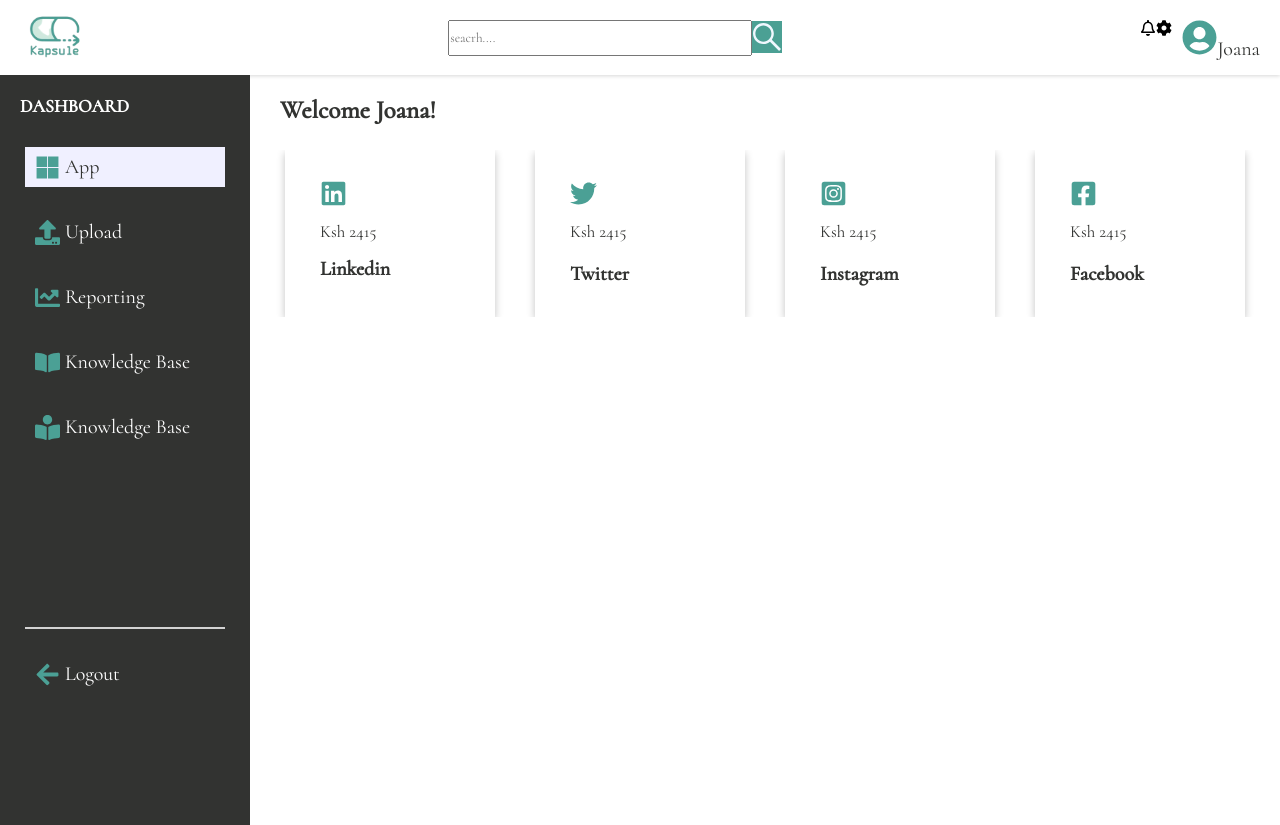
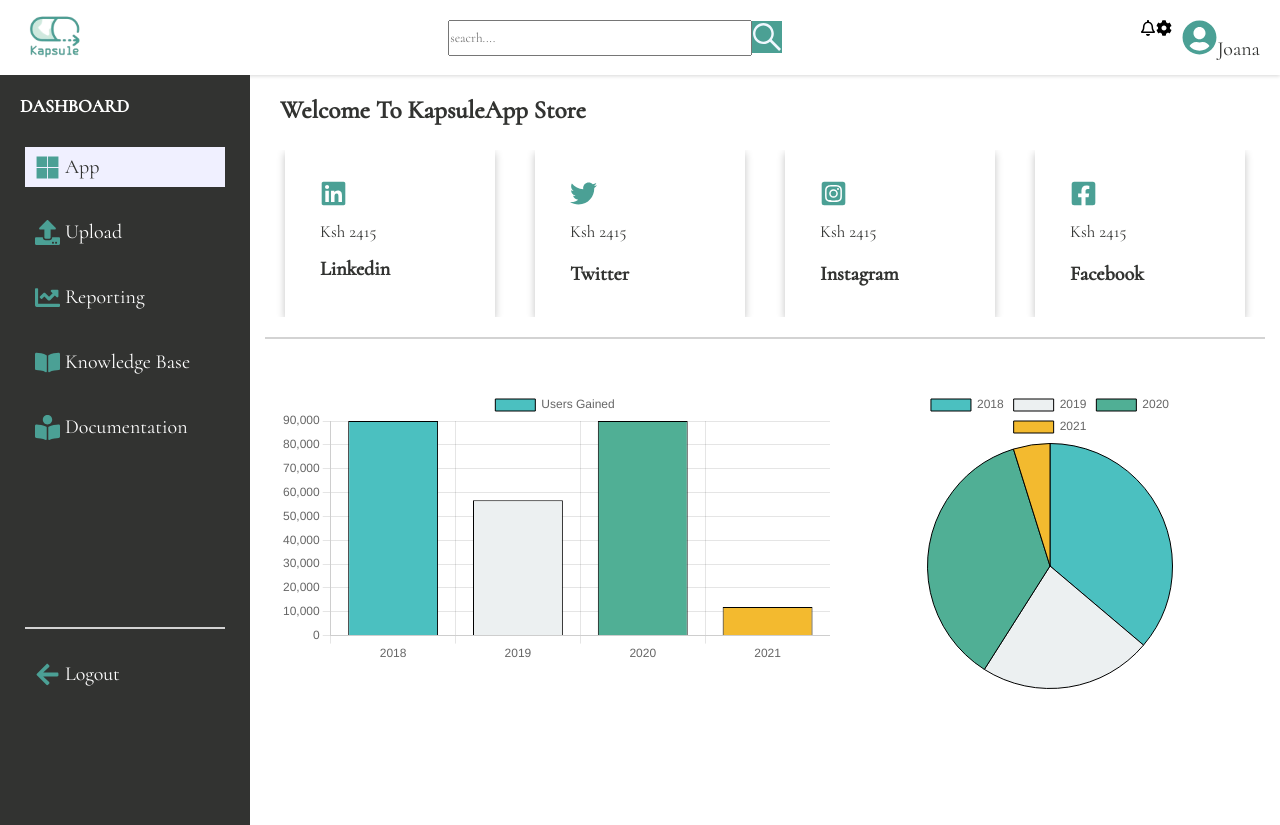
Before and after one commit to Mundurujoana/react-dashboard-kapsule, a React (Create React App) app: page /dashboard in a window 1280 px wide. Built offline with nearby package versions, Linux system fonts and the light colour scheme.

Commit message:
added a chart component with a BarChart and a PieChart

```diff
--- /dev/null
+++ b/src/components/Charts/BarChart.js
@@ -0,0 +1,12 @@
+import React from 'react'
+import { Bar } from 'react-chartjs-2'
+import {Chart as ChartJS} from 'chart.js/auto'
+
+
+const BarChart = ({chartData}) => {
+  return (
+    <Bar data={chartData} />
+  )
+}
+
+export default BarChart;
--- /dev/null
+++ b/src/components/Charts/Data.js
@@ -0,0 +1,27 @@
+
+export const AppData = [
+    {
+      id: 1,
+      year: 2018,
+      userGain: 90000,
+      userLost: 956,
+    },
+    {
+      id: 2,
+      year: 2019,
+      userGain: 56788,
+      userLost: 575,
+    },
+    {
+      id: 3,
+      year: 2020,
+      userGain: 89999,
+      userLost: 666,
+    },
+    {
+      id: 4,
+      year: 2021,
+      userGain: 12000,
+      userLost: 4079,
+    }
+  ]
--- /dev/null
+++ b/src/components/Charts/PieChart.js
@@ -0,0 +1,11 @@
+import React from 'react'
+import { Pie } from 'react-chartjs-2'
+import {Chart as ChartJS} from 'chart.js/auto'
+
+const PieChart = ({chartData}) => {
+  return (
+    <Pie data={chartData} />
+  )
+}
+
+export default PieChart
--- a/src/components/Home/Home.jsx
+++ b/src/components/Home/Home.jsx
@@ -1,16 +1,42 @@
-import React from 'react'
+import { useState } from 'react'
 import './Home.css'
 import Widget from '../../components/Widget/Widget'
-// import PieChart from '../../components/charts/PieChart'
-// import BarChart from '../BarChart/BarChart'
+import BarChart from '../Charts/BarChart'
+import { AppData } from '../Charts/Data'
+import PieChart from '../Charts/PieChart'
 
 const Home = () => {
+  const [appData, setUserData] = useState({
+    labels: AppData.map((data) => data.year),
+    datasets: [{
+      label: "Users Gained",
+      data: AppData.map((data) => data.userGain),
+      backgroundColor: [
+        "rgba(75,192,192,1)",
+          "#ecf0f1",
+          "#50AF95",
+          "#f3ba2f",
+          "#2a71d0",
+      ],
+      borderColor: 'black',
+      borderWidth: 1,
+    },
+  ],
+  });
+
+
   return (
     <div>
 <Widget/>
-<div className="chart-container">
 
+<div className='chart-container'>
+<div style={{ width:550, marginTop:50, marginLeft:30 }}>
+<BarChart chartData={appData} />
 </div>
+<div style={{ width:300, marginTop:50, marginLeft:70 }}>
+<PieChart chartData={appData} />
+</div>
+    </div>
     </div>
   )
 }
--- a/src/components/Sidenav/Sidenav.jsx
+++ b/src/components/Sidenav/Sidenav.jsx
@@ -31,7 +31,7 @@ const Sidenav = () => {
 
       <li className="sidebarListItem">
         <FaBookReader className="sidebarIcon" />
-        Knowledge Base
+        Documentation
       </li>
 <hr />
       <li className="sidebarListItem">
--- a/src/components/Widget/Widget.jsx
+++ b/src/components/Widget/Widget.jsx
@@ -3,10 +3,10 @@ import './Widget.css'
 import { FaTwitter, FaInstagramSquare, FaFacebookSquare, FaLinkedin } from "react-icons/fa";
 
 
-const Widget = () => {
+const Widget = ({color}) => {
   return (
     <div className="welcome">
-        <h2 className='welcome'>Welcome Joana!</h2>
+        <h2 className='welcome'>Welcome To KapsuleApp Store </h2>
 
     <div className="widget">
       <div className="item">
@@ -34,18 +34,16 @@ const Widget = () => {
         <span className="widgetSub"> Facebook </span>
       </div>
 
-       {/* <div className="item">
-        <span className="title">Revanue</span>
-        <div className="widgetContainer">
-        <span className="widgetRate">$2,415</span>
-          <span className="featuredMoneyRate">
-            -11.4 <FaInstagramSquare  className="featuredIcon negative"/>
-          </span>
-        </div>
-        <span className="widgetSub">Compared to last month</span>
-      </div> */}
 </div>
+<hr style={{
+            color: 'red',
+            backgroundColor: 'black',
+            marginTop: 20
+        }}
+    />
     </div>
+
   );
 }
+
 export default Widget
```
Also changed, not shown: src/components/BarChart/BarChart.jsx (deleted, +0 -8 lines), src/components/Navbar/SearchBar.jsx (added, +22 -0 lines), src/components/charts/PieChart.jsx (deleted, +0 -40 lines), src/components/BarChart/BarChart.css (deleted).
